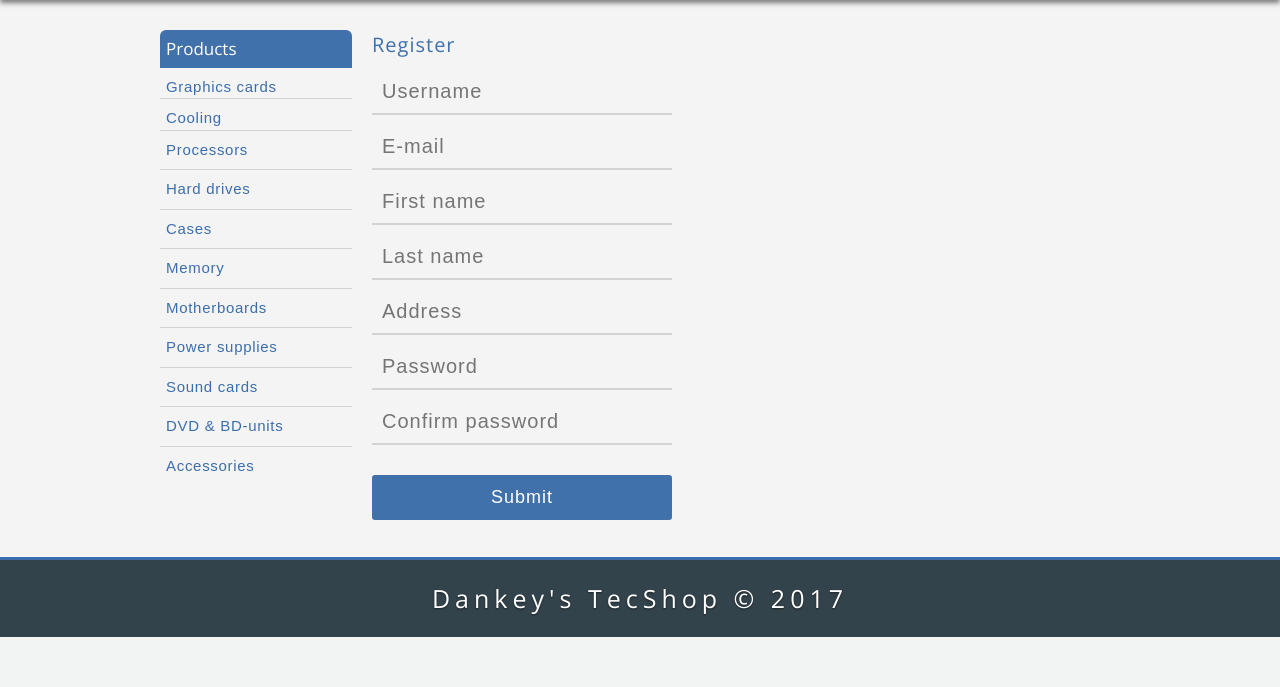
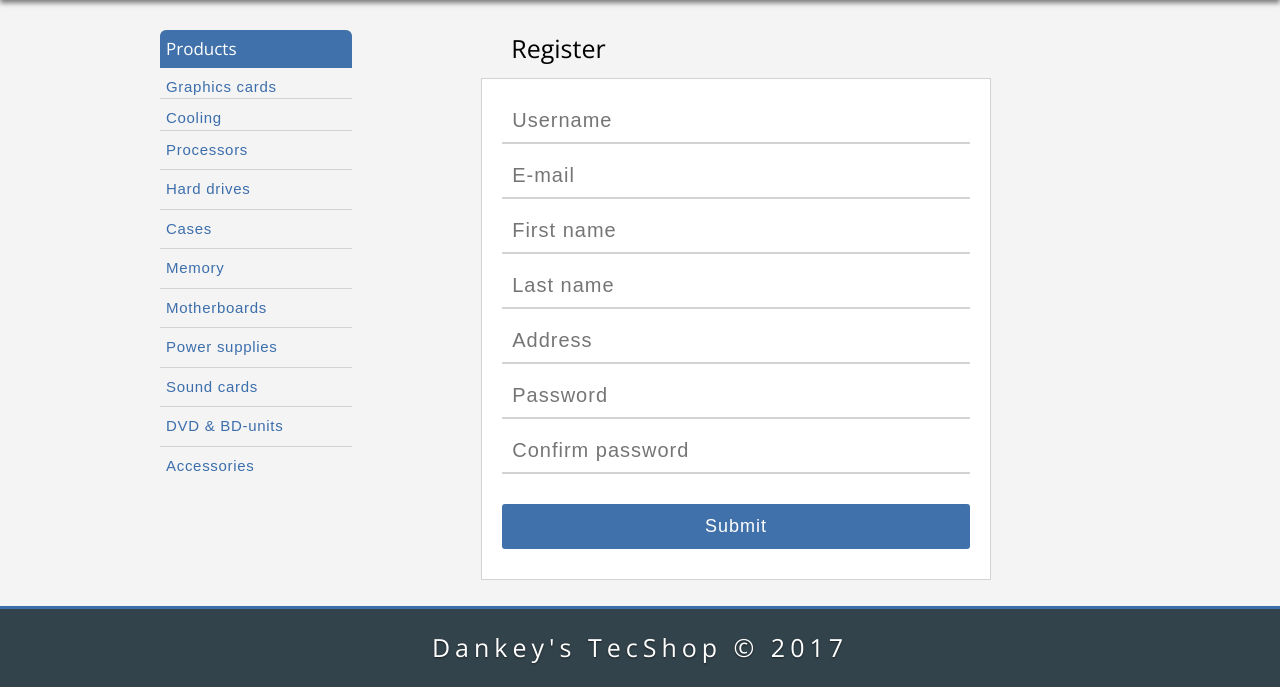
Before and after one commit to seafewd/dankey, a PHP site: page /dankey/public/register.php in a window 1280 px wide. Shown: the part 161-848 px from the top of the page. Before the commit the page ends 798 px from the top, so only its background shows below. Run offline with PHP 8.4, Linux system fonts and the light colour scheme; some libraries are stand-ins or nearby versions; some web fonts are replaced.

Commit message:
embedded logout page into main site, added register form styles

```diff
--- a/css/product_list.css
+++ b/css/product_list.css
@@ -27,12 +27,13 @@
   height: 150px;
   padding: 0px 0;
   transition: 0.2s ease-in-out;
-  display: table-cell;
+  border: 1px solid transparent;
 }
 
 .product_wrapper:hover {
   box-shadow: 0px 0px 10px rgba(0,0,0,.04);
   background: white;
+  border: 1px solid lightgray;
 }
 
 #productList p {
--- a/css/style.css
+++ b/css/style.css
@@ -391,14 +391,32 @@ footer h1 {
   letter-spacing: 1px;
   color: var(--main_blue_font-color);
   margin-bottom: 10px;
+  width: 100%;
 }
 
-#register h2 {
+#registerFormWrapper {
+  margin-left: auto;
+  margin-right: auto;
+  display: block;
+  width: 70%;
+}
+
+#registerFormWrapper h1 {
     width: 100%;
-    letter-spacing: 1px;
-    color: var(--main_blue_font-color);
     margin-bottom: 10px;
+    text-indent: 30px;
 }
+
+#register {
+  border: 1px solid lightgray;
+  padding: 20px 20px;
+  margin-top: 10px;
+  background: white;
+  width: 100%;
+  box-sizing: border-box;
+}
+
+
 
 #login input[type="text"], #login input[type="password"], #register input[type="text"], #register input[type="password"] {
   width: 100%;
@@ -465,6 +483,10 @@ footer h1 {
   margin: 0px 15px;
 }
 
+#sadDank {
+  margin: 8px 0;
+
+}
 
 /* Media Queries */
 
--- a/php/scripts/fillProductList.php
+++ b/php/scripts/fillProductList.php
@@ -20,7 +20,7 @@ $product_list = $db -> doQuery("SELECT * FROM `products` WHERE `category` = 'Nvi
           <img src="<?php echo ABS_URL . '/' . $row['thumbnail_url'] . '"/>'; ?>
   			</div>
   			<div class="product_main">
-  				<a href="#"><h2><?php echo $row['name']; ?></h2></a>
+  				<a href="<?php echo $row['productURL']?>"><h2><?php echo $row['name']; ?></h2></a>
   				<p><?php echo $row['description']; ?></p>
   			</div>
   			<div class="product_price">
--- a/public/contact.php
+++ b/public/contact.php
@@ -47,6 +47,11 @@ require_once ( ABS_FILE . '/php/includes/article_main_outer.php' );
 <h2>Company registration number</h2>
 <p>350923-1247</p>
 
+<div class="line_separator"></div>
+
+<h2>Map</h2>
+<iframe class="googleMap" src="https://www.google.com/maps/embed?pb=!1m18!1m12!1m3!1d7676.576301468444!2d7.240250065608214!3d47.13670695487302!2m3!1f0!2f0!3f0!3m2!1i1024!2i768!4f13.1!3m3!1m2!1s0x478e194dca41f891%3A0x7e168c06975f6b48!2zTWNEb25hbGTigJlz!5e0!3m2!1sen!2sch!4v1514640471926" width="760" height="770" frameborder="0" style="border:0" allowfullscreen></iframe>
+
 
 
 <!-- END MAIN -->
--- a/public/register.php
+++ b/public/register.php
@@ -22,9 +22,9 @@ if(isSet($_POST['submit'])) {
 
 }
 ?>
-
+<div id="registerFormWrapper">
+  <h1>Register</h1>
 <form id="register" action="register.php" method="post" accept-charset="UTF-8">
-  <h2>Register</h2>
   <input type="hidden" name="submitted" id="submitted" value="1"/>
 
   <input type="text" placeholder="Username" name="username" id="username" maxlength="50"/></br>
@@ -43,5 +43,6 @@ if(isSet($_POST['submit'])) {
 
   <input type="submit" name="submit" value="Submit"/>
 </form>
+</div>
 
 <?php require_once( ABS_FILE . '/php/includes/footer.php'); ?>
```
Also changed, not shown: php/scripts/logout.php (+13 -13 lines).
